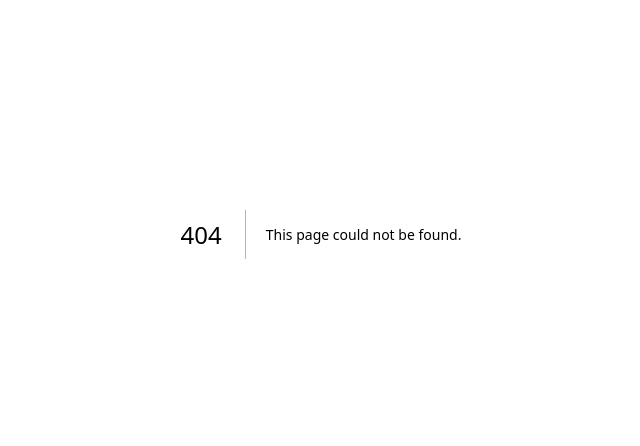
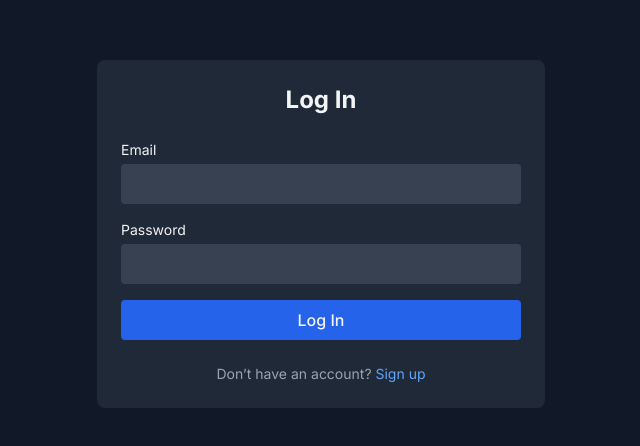
Before and after one commit to CeoSolace/Unfiltereduk, a Next.js app: page /login in a window 1280 px wide. Before the commit this address had no page. Shown: the part 166-612 px from the top of the page, without its empty margins (319-959 px from the left). Built offline with nearby package versions, Linux system fonts and the light colour scheme.

Commit message:
Create page.tsx

```diff
--- /dev/null
+++ b/app/login/page.tsx
@@ -0,0 +1,87 @@
+"use client";
+
+import { useState } from 'react';
+import { useRouter } from 'next/navigation';
+
+export default function LoginPage() {
+  const [email, setEmail] = useState('');
+  const [password, setPassword] = useState('');
+  const [error, setError] = useState('');
+  const [loading, setLoading] = useState(false);
+  const router = useRouter();
+
+  const handleSubmit = async (e: React.FormEvent) => {
+    e.preventDefault();
+    setError('');
+    setLoading(true);
+
+    const res = await fetch('/api/auth/login', {
+      method: 'POST',
+      headers: { 'Content-Type': 'application/json' },
+      body: JSON.stringify({ email, password }),
+    });
+
+    setLoading(false);
+
+    if (res.ok) {
+      router.push('/servers');
+    } else {
+      const data = await res.json();
+      setError(data.error || 'Invalid credentials');
+    }
+  };
+
+  return (
+    <div className="min-h-screen flex flex-col items-center justify-center bg-gray-900 p-4">
+      <div className="w-full max-w-md bg-gray-800 rounded-lg p-6">
+        <h1 className="text-2xl font-bold text-center mb-6">Log In</h1>
+
+        {error && <p className="text-red-400 text-sm mb-4 text-center">{error}</p>}
+
+        <form onSubmit={handleSubmit} className="space-y-4">
+          <div>
+            <label htmlFor="email" className="block text-sm mb-1">Email</label>
+            <input
+              id="email"
+              type="email"
+              value={email}
+              onChange={(e) => setEmail(e.target.value)}
+              className="w-full p-2 bg-gray-700 text-white rounded focus:ring-2 focus:ring-blue-500"
+              required
+            />
+          </div>
+
+          <div>
+            <label htmlFor="password" className="block text-sm mb-1">Password</label>
+            <input
+              id="password"
+              type="password"
+              value={password}
+              onChange={(e) => setPassword(e.target.value)}
+              className="w-full p-2 bg-gray-700 text-white rounded focus:ring-2 focus:ring-blue-500"
+              required
+              minLength={8}
+            />
+          </div>
+
+          <button
+            type="submit"
+            disabled={loading}
+            className={`w-full py-2 rounded font-medium ${
+              loading ? 'bg-gray-600 cursor-not-allowed' : 'bg-blue-600 hover:bg-blue-500'
+            }`}
+          >
+            {loading ? 'Logging in...' : 'Log In'}
+          </button>
+        </form>
+
+        <p className="mt-6 text-center text-gray-400 text-sm">
+          Don’t have an account?{' '}
+          <a href="/signup" className="text-blue-400 hover:underline">
+            Sign up
+          </a>
+        </p>
+      </div>
+    </div>
+  );
+}
```
